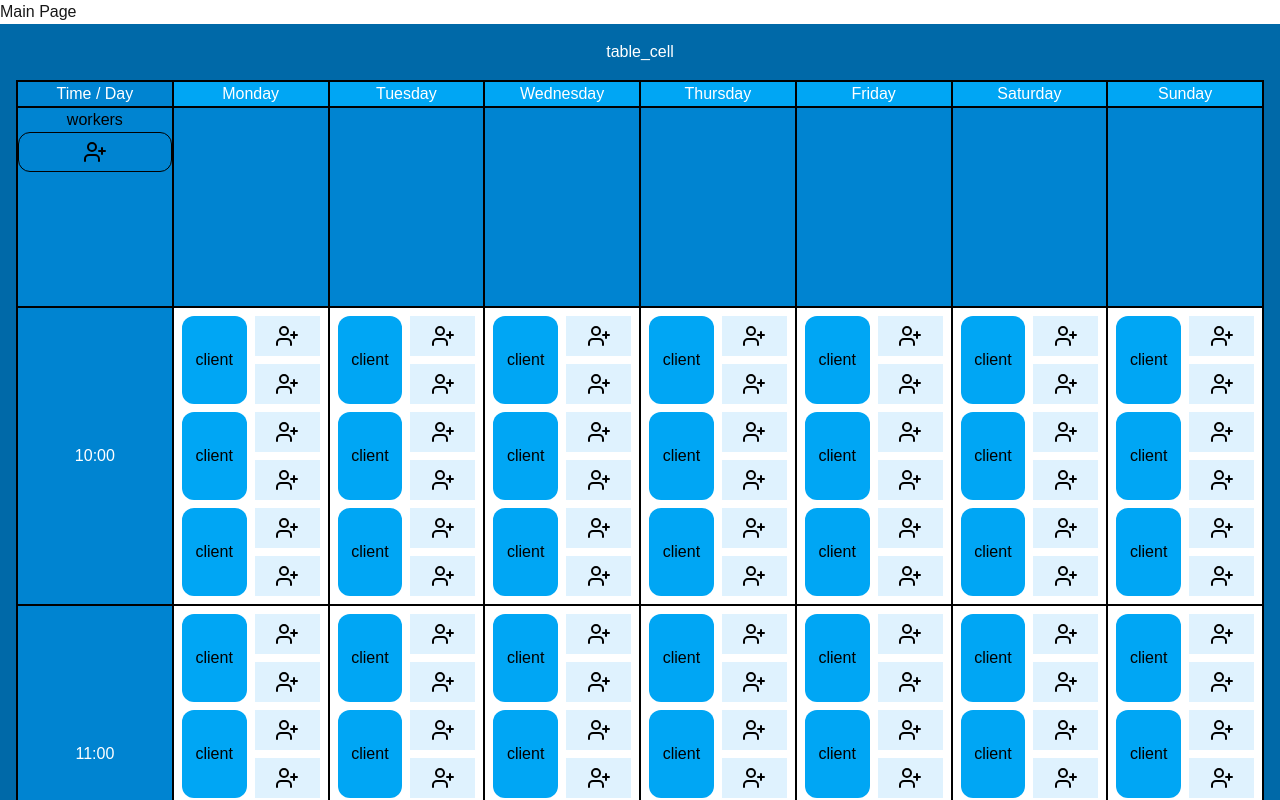
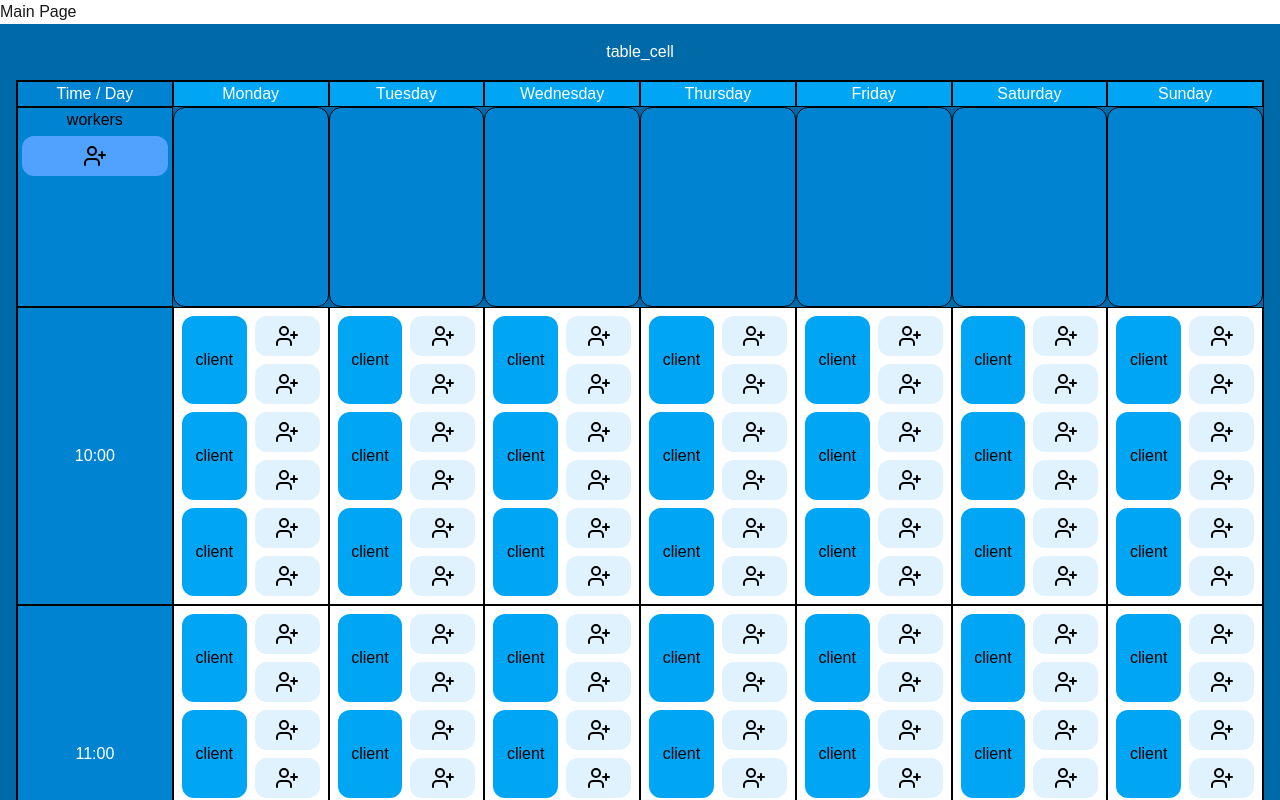
Before and after one commit to LilithStd/work_schedule, a Next.js app: page / in a window 1280 px wide. Shown: the top 800 px of the page. Built offline with nearby package versions, Linux system fonts and the light colour scheme.

Commit message:
update styles for workers list component

```diff
--- a/src/components/cell.tsx
+++ b/src/components/cell.tsx
@@ -61,7 +61,7 @@ export default function Cell({ id, day, time }: CellProps) {
                 </button>
                 <div className="xl:w-1/2 flex flex-col gap-2">
                     {cellData?.cells.map((item, idx) => (
-                        <button key={idx} className={`flex items-center justify-center ${isOpen && typeModalWindow === MODAL_TYPE.ADD_WORKER ? 'bg-fuchsia-600' : 'bg-emerald-500 hover:bg-emerald-200'} bg-sky-100  `}
+                        <button key={idx} className={`flex items-center justify-center ${isOpen && typeModalWindow === MODAL_TYPE.ADD_WORKER ? 'bg-fuchsia-600' : 'bg-emerald-500 hover:bg-emerald-200'} bg-sky-100  rounded-xl`}
                             onClick={() => (
                                 handleOpenModal(),
                                 setTypeModalWindow(MODAL_TYPE.ADD_WORKER),
--- a/src/components/worker.tsx
+++ b/src/components/worker.tsx
@@ -10,7 +10,7 @@ export default function Worker({ worker, callBack }: WorkerProps) {
     console.log(worker)
     return (
         <div
-            className={`cursor-pointer ${worker.additionalProperties?.color ?? 'bg-violet-600'}  m-1 rounded text-white justify-center items-center flex p-2 `}
+            className={`cursor-pointer ${worker.additionalProperties?.color ?? 'bg-violet-600'}  m-1 rounded-xl  justify-center items-center flex p-2 text-black`}
             draggable="true"
             onDragStart={(e) => {
                 e.dataTransfer.setData("application/json", JSON.stringify(worker));
--- a/src/components/workersList.tsx
+++ b/src/components/workersList.tsx
@@ -48,15 +48,14 @@ export default function WorkersList() {
 
     }
 
-    // console.log(workerListByDayStore)
 
     return (
         <>
-            <div className="border border-black bg-sky-600 text-center justify-center min-h-50  text-black">
+            <div className="border border-black bg-sky-600 text-center flex flex-col min-h-50  text-black">
                 <h2 className="text-center">workers</h2>
                 {workerData.map((worker) => <Worker key={worker.id} worker={worker} />)}
                 <button
-                    className="min-h-10 rounded-xl border w-full border-black flex items-center justify-center"
+                    className="m-1 rounded-xl bg-blue-400 p-2 flex items-center justify-center"
                     onClick={handleOpenModal}
                 >
                     <AddWorkerIcons />
@@ -69,7 +68,7 @@ export default function WorkersList() {
                     onDrop={(e) => handleDrop(e, week[index])}
                     onDragOver={handleDragOver}
                     key={index}
-                    className="border border-black bg-sky-600"
+                    className="border border-black bg-sky-600 rounded-xl"
                 >
                     {workerListByDayStore[index].workers.map((worker) => (
                         <div key={worker.id}>
```
